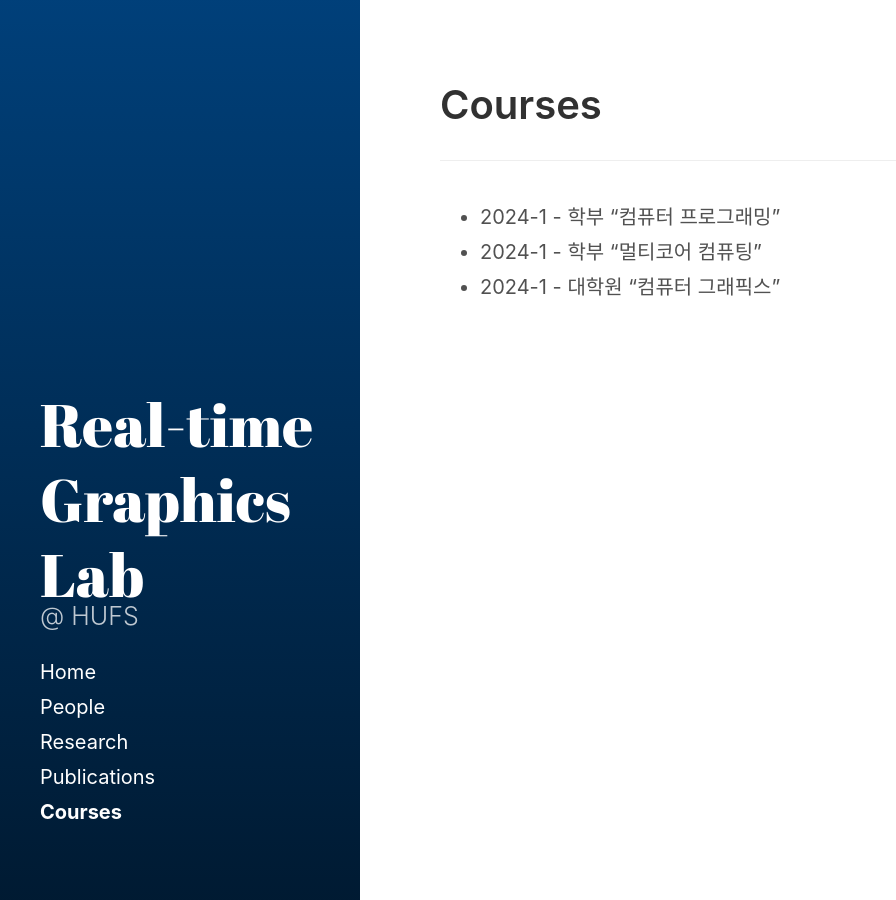
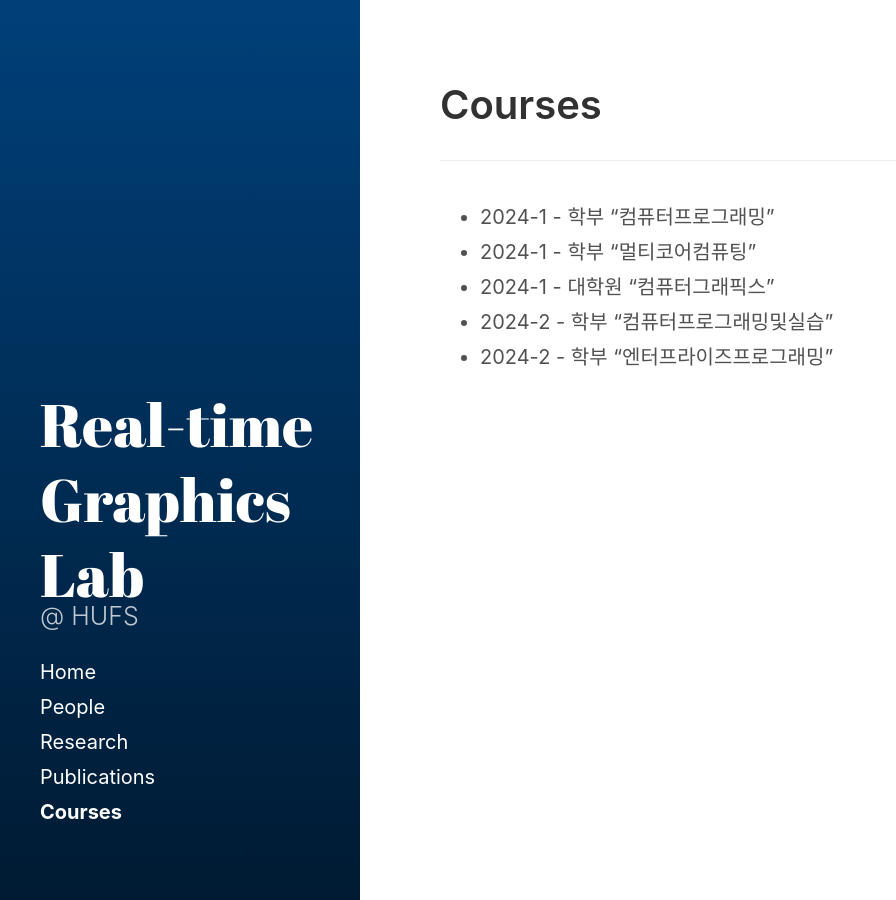
Before and after one commit to God-eunger/God-eunger.github.io, a Jekyll site: the page built from courses/index.md, in a window 1280 px wide. Shown: the whole page, without its empty margins (0-896 px from the left). Built offline with Jekyll 4.4.1, drawn with Linux system fonts in a browser that asks for light colours.

Commit message:
Update index.md

```diff
--- a/courses/index.md
+++ b/courses/index.md
@@ -3,6 +3,8 @@ layout: post
 title: Courses
 ---
 
-* 2024-1 - 학부 "컴퓨터 프로그래밍"
-* 2024-1 - 학부 "멀티코어 컴퓨팅"
-* 2024-1 - 대학원 "컴퓨터 그래픽스"
+* 2024-1 - 학부 "컴퓨터프로그래밍"
+* 2024-1 - 학부 "멀티코어컴퓨팅"
+* 2024-1 - 대학원 "컴퓨터그래픽스"
+* 2024-2 - 학부 "컴퓨터프로그래밍및실습"
+* 2024-2 - 학부 "엔터프라이즈프로그래밍"
```
